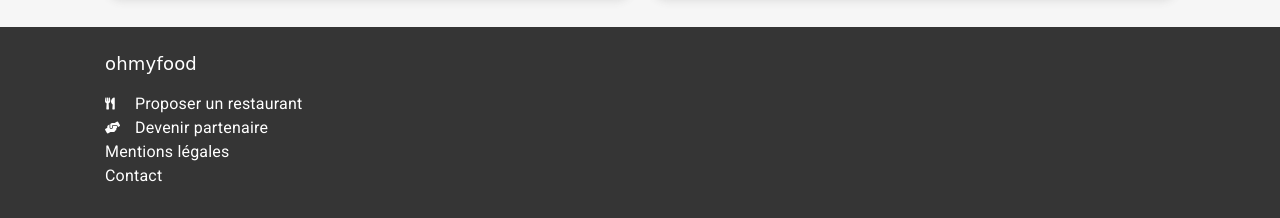
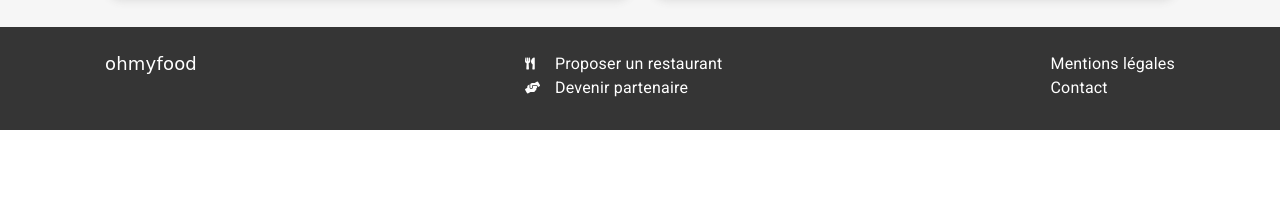
Before and after one commit to celineDev/CelineMouflard_3_11112021, a plain HTML site: page index.html in a window 1280 px wide. Shown: the part 1222-1440 px from the top of the page. After the commit the page ends 1352 px from the top, so only its background shows below. Drawn offline with Linux system fonts and the light colour scheme; a web font is replaced by a local one.

Commit message:
Created a folder for index scss, created first menu html page

```diff
--- a/scss/_footer.scss
+++ b/scss/index_scss/_footer.scss
@@ -2,6 +2,14 @@
     padding-top: 25px;
     padding-bottom: 30px;
     background-color: $darkGrey;
+
+    @include breakpoint(large) {
+        .container {
+            display: flex;
+            justify-content: space-between;
+        }
+    }
+
     a {
         color: #fff;
         font-size: $font-xs;
--- a/scss/style.scss
+++ b/scss/style.scss
@@ -1,8 +1,8 @@
 @import "variables";
 @import "mixins";
+@import "globals";
 
-@import "globals";
-@import "hero";
-@import "function";
-@import "restaurant";
-@import "footer";
+@import "index_scss/hero";
+@import "index_scss/function";
+@import "index_scss/restaurant";
+@import "index_scss/footer";
```
Also changed, not shown: menu_a-la-francaise.html (added, +208 -0 lines), scss/index_scss/_function.scss (renamed from scss/_function.scss), scss/index_scss/_hero.scss (renamed from scss/_hero.scss), scss/index_scss/_restaurant.scss (renamed from scss/_restaurant.scss), scss/style.css, 1 other file.
